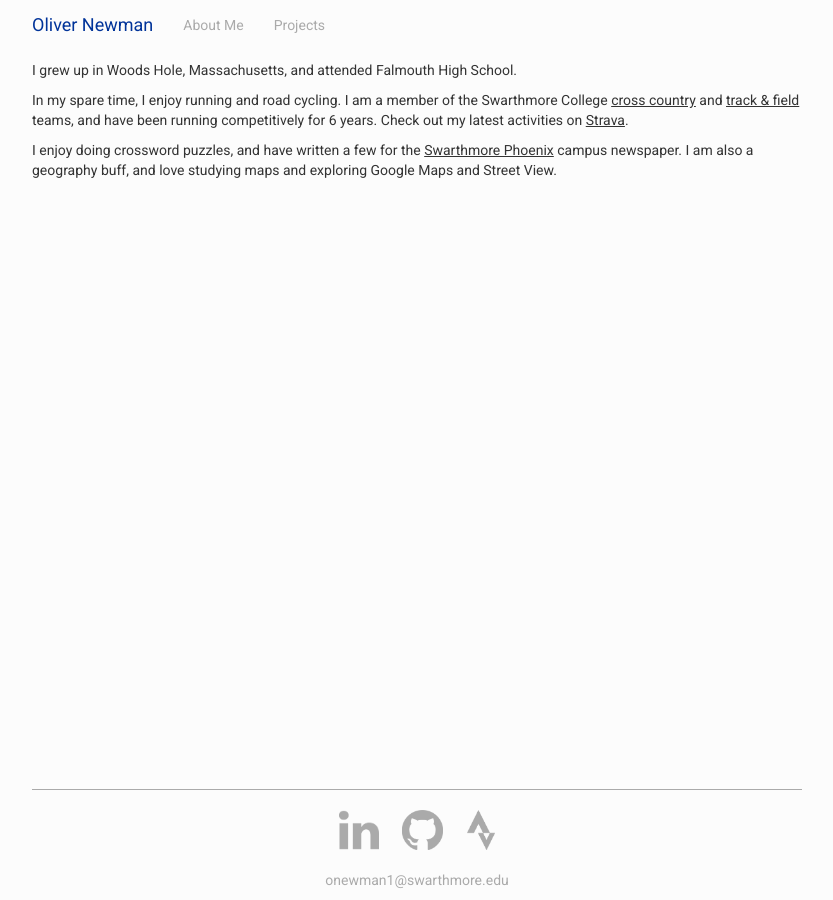
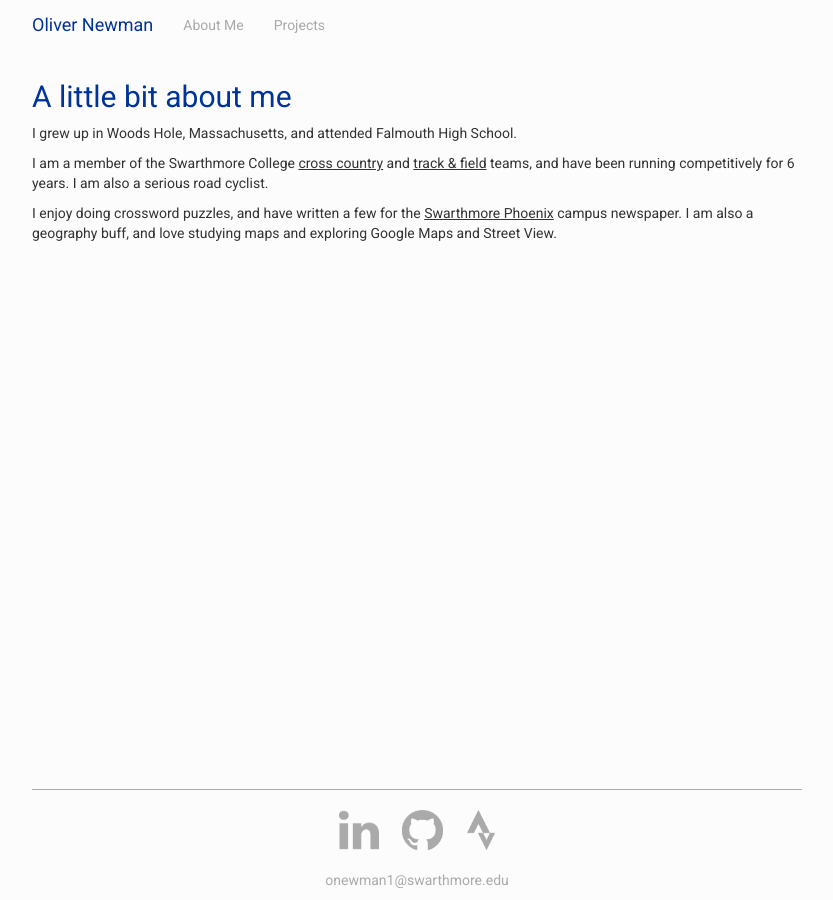
Before and after one commit to oliver-newman/personal_website, a Jekyll site: the page built from about/index.html, in a window 1280 px wide. Shown: the whole page, without its empty margins (223-1056 px from the left). Built offline with Jekyll 4.4.1, drawn with Linux system fonts in a browser that asks for light colours.

Commit message:
Edit about page text

```diff
--- a/about/index.html
+++ b/about/index.html
@@ -5,20 +5,19 @@ permalink: /about/
 ---
 
 <div class="confined-width content container">
+  <h2>A little bit about me</h2>
   <p>
     I grew up in Woods Hole, Massachusetts, and attended Falmouth High
     School.
   </p>
 
   <p>
-    In my spare time, I enjoy running and road cycling. I am a member of
-    the Swarthmore College
+    I am a member of the Swarthmore College
     <a target="_blank" href="http://www.swarthmoreathletics.com/roster.aspx?path=mcross">cross country</a>
     and
     <a target="_blank" href="http://www.swarthmoreathletics.com/roster.aspx?path=mtrack">track &amp; field</a>
-    teams, and have been running competitively for 6 years. Check out my
-    latest activities on
-    <a target="_blank" href="https://www.strava.com/athletes/5882007">Strava</a>.
+    teams, and have been running competitively for 6 years. I am also a serious
+    road cyclist.
   </p>
 
   <p>
```
